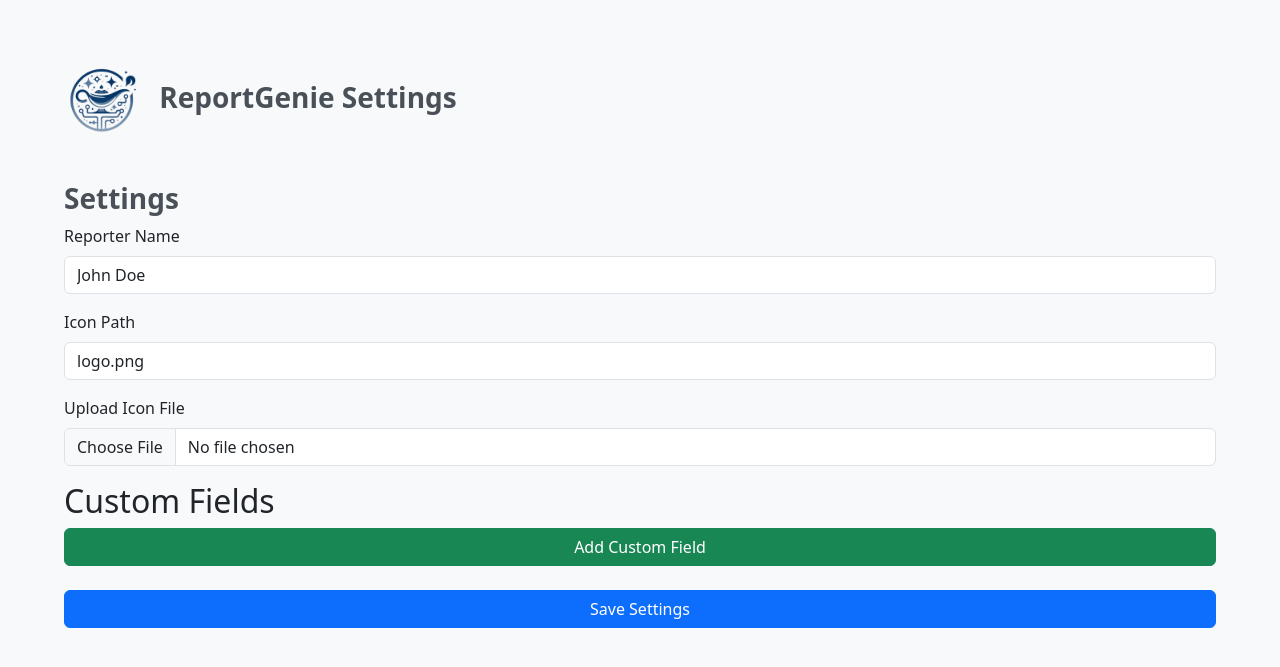
After one commit to vuusale/ReportGenie, a Flask app: page /settings in a window 1280 px wide. The commit adds this page. Shown: the top 667 px of the page. Run offline with Flask 3, Linux system fonts and the light colour scheme; some libraries are stand-ins or nearby versions.

Commit message:
Settings

```diff
--- a/server.py
+++ b/server.py
@@ -54,9 +54,7 @@ def generate_report():
         vulnerability = {}
         for column in columns:
             vulnerability[column] = request.form.get(f"{column}-{i}")
-        print(vulnerability)
         vulnerabilities.append(vulnerability)
-
         new_vulnerability_obj = Vulnerability(
             project_id = project_id,
             **vulnerability
@@ -76,7 +74,10 @@ def generate_report():
     db.session.add(new_project)
     db.session.commit()
 
-    generate_pentest_report(project_name, start_date, reporter_name, vulnerabilities, "logo.png", executive_summary, f"reports/report-{new_project.project_id}.docx")
+    with open("settings.json", "rb") as f:
+        settings = json.load(f)
+
+    generate_pentest_report(project_name, start_date, reporter_name, vulnerabilities, settings["icon_path"], executive_summary, f"reports/report-{new_project.project_id}.docx")
 
     return redirect("/")
 
@@ -129,7 +130,23 @@ def post_edit():
 @app.route("/download", methods=["GET"])
 def download():
     project_id = int(request.args.get("project_id"))
+    project = Project.query.get_or_404(Project.project_id == project_id)
+    generate_pentest_report(project.project_name, project.start_date, project.reporter_name, project.vulnerabilities, settings.icon_path, project.executive_summary, f"reports/report-{project_id}.docx")
+
     return send_file(f"reports/report-{project_id}.docx")
+
+@app.route("/settings", methods=["GET"])
+def get_settings():
+    with open("settings.json", "rb") as f:
+        settings = json.load(f)
+    return render_template("settings.html", settings=settings)
+
+@app.route("/settings", methods=["POST"])
+def post_settings():
+    with open("settings.json", "rb") as f:
+        settings = json.load(f)
+    return render_template("settings.html", settings=settings)
+
 
 if __name__ == "__main__":
     app.run(host="127.0.0.1", port=8000)
--- a/templates/index.html
+++ b/templates/index.html
@@ -60,7 +60,7 @@
     <h1><img src="favicon.ico" width="100" /> ReportGenie Dashboard</h1>
     <div>
       <a href="/generate" class="btn btn-create me-2">Generate Report</a>
-      <button type="button" class="btn btn-settings" id="settings-btn">Settings</button>
+      <a href="/settings" class="btn btn-settings me-2">Settings</a>
     </div>
   </header>
 
--- /dev/null
+++ b/templates/settings.html
@@ -0,0 +1,162 @@
+<!DOCTYPE html>
+<html lang="en">
+<head>
+  <meta charset="UTF-8">
+  <meta name="viewport" content="width=device-width, initial-scale=1.0">
+  <title>Settings</title>
+  <link href="https://cdn.jsdelivr.net/npm/bootstrap@5.3.0-alpha3/dist/css/bootstrap.min.css" rel="stylesheet">
+  <style>
+    body {
+      background-color: #f8f9fa;
+      padding-top: 50px;
+    }
+    .container {
+      max-width: 1200px;
+    }
+    h1 {
+      font-size: 28px;
+      font-weight: bold;
+      color: #495057;
+    }
+    .btn-create {
+      background-color: #4c7488;
+      border-color: #4c7488;
+      color: #fff;
+    }
+    .btn-create:hover {
+      background-color: #3b5b6e;
+      border-color: #3b5b6e;
+    }
+    .btn-settings {
+      background-color: #6c757d;
+      border-color: #6c757d;
+      color: #fff;
+    }
+    .btn-settings:hover {
+      background-color: #5a6268;
+      border-color: #5a6268;
+    }
+  </style>
+</head>
+<body>
+
+<div class="container">
+  <!-- Header Section -->
+  <header class="d-flex justify-content-between align-items-center mb-4">
+    <h1><img src="favicon.ico" width="100" /> ReportGenie Settings</h1>
+  </header>
+
+  <div class="container">
+    <h1>Settings</h1>
+    <form method="POST" action="/settings" enctype="multipart/form-data">
+      <!-- Reporter Name -->
+      <div class="mb-3">
+        <label for="reporter_name" class="form-label">Reporter Name</label>
+        <input type="text" class="form-control" id="reporter_name" name="reporter_name" required value="{{ settings.reporter_name or '' }}">
+      </div>
+
+      <!-- Icon Path -->
+      <div class="mb-3">
+        <label for="icon_path" class="form-label">Icon Path</label>
+        <input type="text" class="form-control" id="icon_path" name="icon_path" value="{{ settings.icon_path or '' }}">
+      </div>
+
+      <!-- Upload Icon File -->
+      <div class="mb-3">
+        <label for="icon_file" class="form-label">Upload Icon File</label>
+        <input type="file" class="form-control" id="icon_file" name="icon_file" accept="image/*">
+      </div>
+
+      <!-- Custom Fields -->
+      <div id="custom-fields-container">
+        <h2>Custom Fields</h2>
+      </div>
+
+      <!-- Add Custom Field Button -->
+      <div class="d-grid gap-2 mb-4">
+        <button type="button" class="btn btn-success" id="add-custom-field-btn">Add Custom Field</button>
+      </div>
+
+      <!-- Save Settings Button -->
+      <div class="d-grid gap-2">
+        <button type="submit" class="btn btn-primary">Save Settings</button>
+      </div>
+    </form>
+  </div>
+
+  <script src="https://cdn.jsdelivr.net/npm/bootstrap@5.3.0-alpha3/dist/js/bootstrap.bundle.min.js"></script>
+  <script>
+    let customFieldCount = 0;
+
+    // Function to add a new custom field
+    document.getElementById('add-custom-field-btn').addEventListener('click', function () {
+      customFieldCount++;
+      const customFieldsContainer = document.getElementById('custom-fields-container');
+
+      const newCustomField = `
+        <div class="custom-field mb-3" id="custom-field-${customFieldCount}">
+          <label for="custom_field_name-${customFieldCount}" class="form-label">Custom Field Name ${customFieldCount}</label>
+          <input type="text" class="form-control" id="custom_field_name-${customFieldCount}" name="custom_field_name-${customFieldCount}" required>
+          <label for="custom_field_content-${customFieldCount}" class="form-label mt-2">Custom Field Content ${customFieldCount}</label>
+          <input type="text" class="form-control" id="custom_field_content-${customFieldCount}" name="custom_field_content-${customFieldCount}" required>
+          <button type="button" class="btn btn-danger btn-sm mt-2" onclick="removeCustomField(${customFieldCount})">Remove</button>
+        </div>
+      `;
+
+      customFieldsContainer.insertAdjacentHTML('beforeend', newCustomField);
+      updateRemoveButtonVisibility();
+    });
+
+    // Function to remove a custom field
+    function removeCustomField(fieldId) {
+      const fieldToRemove = document.getElementById(`custom-field-${fieldId}`);
+      if (fieldToRemove) {
+        fieldToRemove.remove();
+        customFieldCount--;
+        updateFieldTitles();
+        updateRemoveButtonVisibility();
+      }
+    }
+
+    // Function to update custom field titles
+    function updateFieldTitles() {
+      const remainingFields = document.querySelectorAll('.custom-field');
+      remainingFields.forEach((field, index) => {
+        const newIndex = index + 1;
+        field.id = `custom-field-${newIndex}`;
+        field.querySelector('label[for^="custom_field_name-"]').setAttribute('for', `custom_field_name-${newIndex}`);
+        field.querySelector('label[for^="custom_field_name-"]').innerText = `Custom Field Name ${newIndex}`;
+        const inputName = field.querySelector('input[id^="custom_field_name-"]');
+        inputName.id = `custom_field_name-${newIndex}`;
+        inputName.name = `custom_field_name-${newIndex}`;
+
+        field.querySelector('label[for^="custom_field_content-"]').setAttribute('for', `custom_field_content-${newIndex}`);
+        field.querySelector('label[for^="custom_field_content-"]').innerText = `Custom Field Content ${newIndex}`;
+        const inputContent = field.querySelector('input[id^="custom_field_content-"]');
+        inputContent.id = `custom_field_content-${newIndex}`;
+        inputContent.name = `custom_field_content-${newIndex}`;
+
+        const removeButton = field.querySelector('button');
+        removeButton.setAttribute('onclick', `removeCustomField(${newIndex})`);
+      });
+    }
+
+    // Function to update the visibility of remove buttons
+    function updateRemoveButtonVisibility() {
+      const removeButtons = document.querySelectorAll('.custom-field .btn-danger');
+      if (customFieldCount > 0) {
+        removeButtons.forEach(button => {
+          button.style.display = 'inline-block';
+        });
+      } else {
+        removeButtons.forEach(button => {
+          button.style.display = 'none';
+        });
+      }
+    }
+
+    // Initial call to set remove button visibility
+    updateRemoveButtonVisibility();
+  </script>
+</body>
+</html>
```
Also changed, not shown: instance/findings.db, 1 other file.
